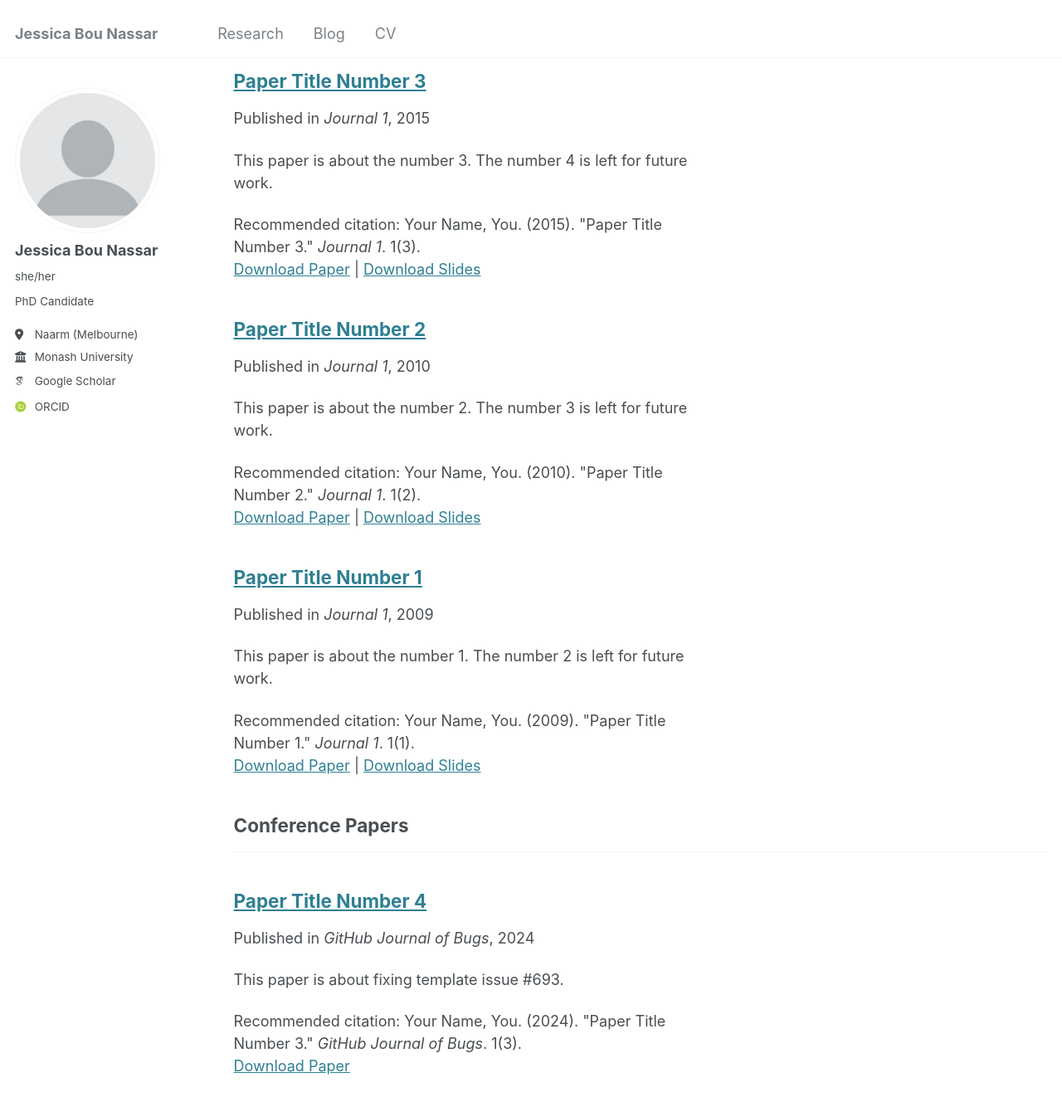
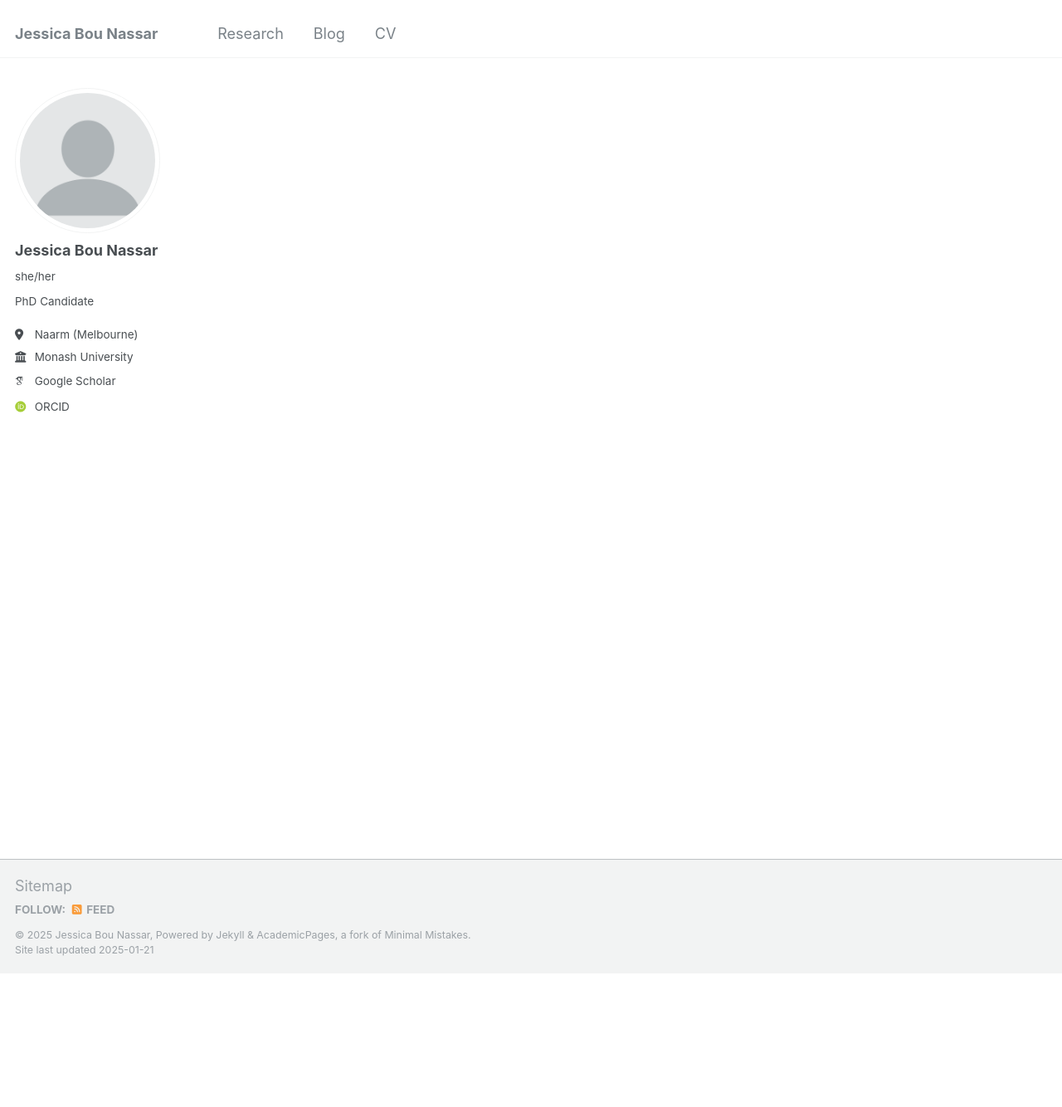
Before and after one commit to jessicabounassar/jessicabounassar.github.io, a Jekyll site: the page built from _pages/publications.html, in a window 1280 px wide and 1400 px high, scrolled down 227 px. Shown: the top 1334 px of the window at 83% size. Built offline with Jekyll 4.4.1, drawn with Linux system fonts in a browser that asks for light colours; some web fonts are replaced; part of the change alters nothing that is shown.

```diff
--- a/_config.yml
+++ b/_config.yml
@@ -213,16 +213,16 @@ kramdown:
 # These settings control the types of collections used by the template
 collections:
   teaching:
-    output: true
+    output: false
     permalink: /:collection/:path/
-  publications:
+  research:
     output: true
     permalink: /:collection/:path/
   portfolio:
-    output: true
+    output: false
     permalink: /:collection/:path/
   talks:
-    output: true
+    output: false
     permalink: /:collection/:path/
 
 
@@ -252,13 +252,13 @@ defaults:
       type: teaching
     values:
       layout: single
-      author_profile: true
-      share: true
-      comments: true
+      author_profile: false
+      share: false
+      comments: false
   # _publications
   - scope:
       path: ""
-      type: publications
+      type: research
     values:
       layout: single
       author_profile: true
```
